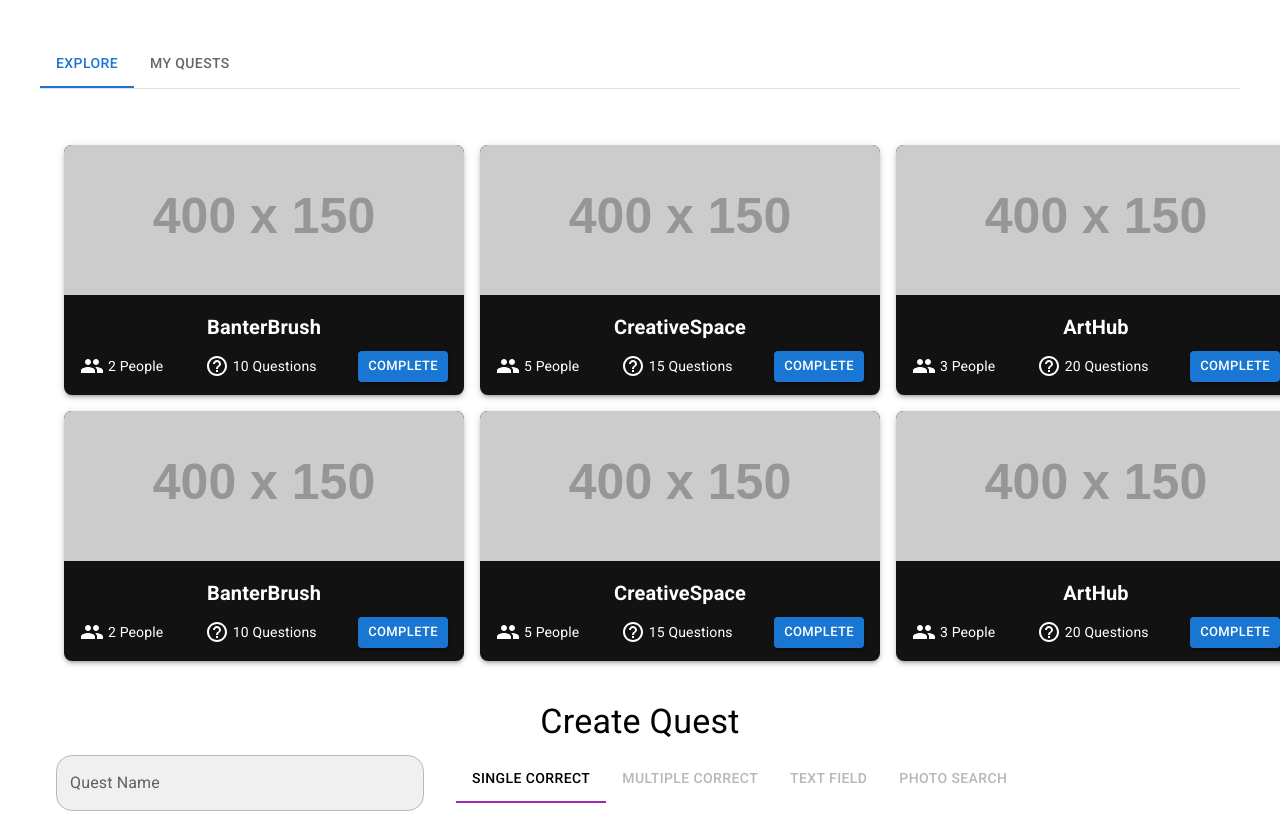
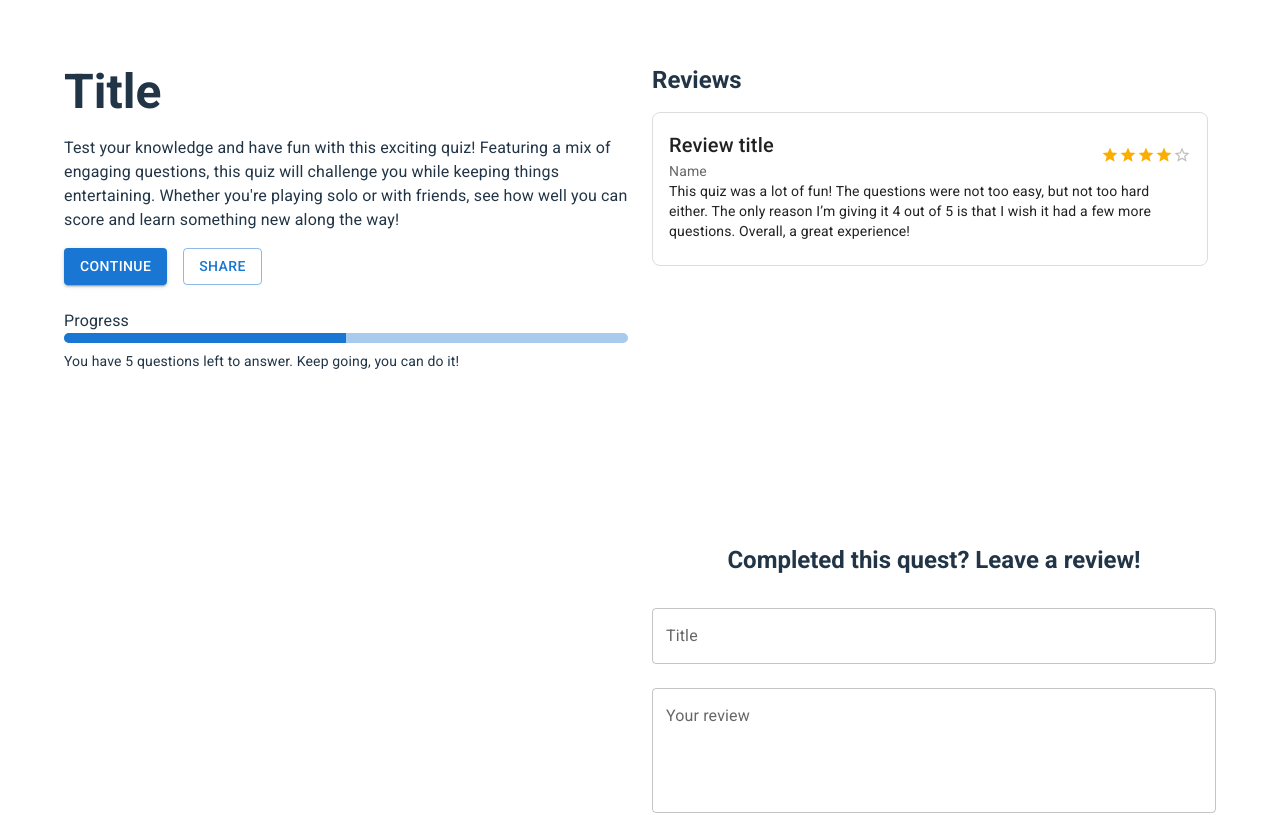
Before and after one commit to SylvaticGhost/GameQuests, a React (Vite) app in the folder frontend/: page /quest in a window 1280 px wide. Shown: the top 815 px of the page. Built offline with nearby package versions, Linux system fonts and the light colour scheme.

Commit message:
quest page

```diff
--- a/frontend/components/QuestBox.jsx
+++ b/frontend/components/QuestBox.jsx
@@ -7,7 +7,7 @@ import {useNavigate} from "react-router-dom";
 export function QuestBox({ title, questions, people, id }) {
     const navigate = useNavigate();
     const handleCompleteClick = () => {
-        navigate(`/complete-quest?id=${id}`);
+        navigate(`/quest?id=${id}`);
     };
     return (
         <Box
--- a/frontend/src/App.jsx
+++ b/frontend/src/App.jsx
@@ -3,19 +3,17 @@ import RegisterForm from './pages/RegisterForm';
 import CreateQuest from './pages/CreateQuest';
 import './App.css';
 import Main from "./pages/Main.jsx";
-import {BrowserRouter} from "react-router-dom";
+import {BrowserRouter as Router, Routes, Route} from "react-router-dom";
+import QuestView from "./pages/QuestView.jsx";
 
 function App() {
-  const [count, setCount] = useState(0);
-
   return (
-    <>
-
-        <BrowserRouter>
-            <Main />
-            <CreateQuest />
-        </BrowserRouter>
-    </>
+      <Router>
+          <Routes>
+              <Route path="/" element={<Main />} />
+              <Route path="/quest" element={<QuestView />} />
+          </Routes>
+      </Router>
   );
 }
 
--- /dev/null
+++ b/frontend/src/pages/QuestView.jsx
@@ -0,0 +1,137 @@
+import React, { useState } from "react";
+import {
+    Box,
+    Typography,
+    Button,
+    LinearProgress,
+    TextField,
+    Card,
+    CardContent,
+    Rating,
+    Grid,
+    Stack
+} from "@mui/material";
+
+const QuestView = () => {
+    const [reviews, setReviews] = useState([
+        {
+            title: "Review title",
+            name: "Name",
+            rating: 4,
+            text: "This quiz was a lot of fun! The questions were not too easy, but not too hard either. The only reason I’m giving it 4 out of 5 is that I wish it had a few more questions. Overall, a great experience!"
+        }
+    ]);
+    const [newReview, setNewReview] = useState({ title: "", text: "", rating: 0 });
+
+    const handleReviewSubmit = () => {
+        setReviews([...reviews, { ...newReview, name: "Name" }]);
+        setNewReview({ title: "", text: "", rating: 0 });
+    };
+
+    const handleReviewCancel = () => {
+        setNewReview({ title: "", text: "", rating: 0 });
+    };
+
+    const handleShare = () => {
+        navigator.clipboard.writeText("Check out this amazing quiz!").then(() => {
+            alert("Link copied to clipboard!");
+        });
+    };
+
+    return (
+        <Box sx={{ display: "flex", padding: 3, gap: 3 }}>
+            <Box sx={{ flex: 1 }}>
+                <Box sx={{ marginBottom: 3 }}>
+                    <Typography variant="h3" fontWeight="bold" marginBottom={2} textAlign="left">Title</Typography>
+                    <Typography variant="body1" marginBottom={2} textAlign="left">
+                        Test your knowledge and have fun with this exciting quiz! Featuring a mix of engaging questions, this quiz will challenge you while keeping things entertaining. Whether you're playing solo or with friends, see how well you can score and learn something new along the way!
+                    </Typography>
+                    <Box sx={{ display: "flex", gap: 2 }}>
+                        <Button variant="contained">Continue</Button>
+                        <Button variant="outlined" onClick={handleShare}>Share</Button>
+                    </Box>
+                </Box>
+
+                <Box>
+                    <Typography variant="body1" textAlign="left">Progress</Typography>
+                    <LinearProgress variant="determinate" value={50} sx={{ height: 10, borderRadius: 5, marginBottom: 1 }} />
+                    <Typography variant="body2" textAlign="left">You have 5 questions left to answer. Keep going, you can do it!</Typography>
+                </Box>
+            </Box>
+
+            <Box sx={{ flex: 1, display: "flex", flexDirection: "column" }}>
+                <Box sx={{ marginBottom: 4 }}>
+                    <Typography variant="h5" marginBottom={2} fontWeight="bold" textAlign="left">Reviews</Typography>
+                    <Box
+                        sx={{
+                            display: "flex",
+                            flexDirection: "column",
+                            gap: 2,
+                            height: "400px",
+                            overflowY: "auto",
+                            paddingRight: "8px"
+                        }}
+                    >
+                        {reviews.map((review, index) => (
+                            <Card
+                                key={index}
+                                sx={{
+                                    boxShadow: "none",
+                                    border: "1px solid #ddd",
+                                    borderRadius: 2,
+                                    flexShrink: 0
+                                }}
+                            >
+                                <CardContent>
+                                    <Stack direction="row" justifyContent="space-between" alignItems="center">
+                                        <Box>
+                                            <Typography variant="h6" textAlign="left">{review.title}</Typography>
+                                            <Typography variant="body2" textAlign="left" color="text.secondary">{review.name}</Typography>
+                                        </Box>
+                                        <Rating value={review.rating} precision={0.5} readOnly size="small" sx={{ marginY: 1 }} />
+                                    </Stack>
+                                    <Typography variant="body2" textAlign="left">{review.text}</Typography>
+                                </CardContent>
+                            </Card>
+                        ))}
+                    </Box>
+
+                </Box>
+                <Box>
+                    <Typography variant="h5" marginBottom={2} fontWeight="bold">Completed this quest? Leave a review!</Typography>
+                    <TextField
+                        label="Title"
+                        fullWidth
+                        variant="outlined"
+                        margin="normal"
+                        value={newReview.title}
+                        onChange={(e) => setNewReview({ ...newReview, title: e.target.value })}
+                    />
+                    <TextField
+                        label="Your review"
+                        fullWidth
+                        multiline
+                        rows={4}
+                        variant="outlined"
+                        margin="normal"
+                        value={newReview.text}
+                        onChange={(e) => setNewReview({ ...newReview, text: e.target.value })}
+                    />
+                    <Rating
+                        size="large"
+                        sx={{ marginY: 2 }}
+                        precision={0.5}
+                        value={newReview.rating}
+                        onChange={(e, value) => setNewReview({ ...newReview, rating: value || 0 })}
+                    />
+                    <Box sx={{ display: "flex", gap: 2, marginTop: 2 }}>
+                        <Button variant="contained" onClick={handleReviewSubmit}>Submit</Button>
+                        <Button variant="outlined" onClick={handleReviewCancel}>Cancel</Button>
+                    </Box>
+                </Box>
+            </Box>
+        </Box>
+    );
+};
+
+export default QuestView;
```
